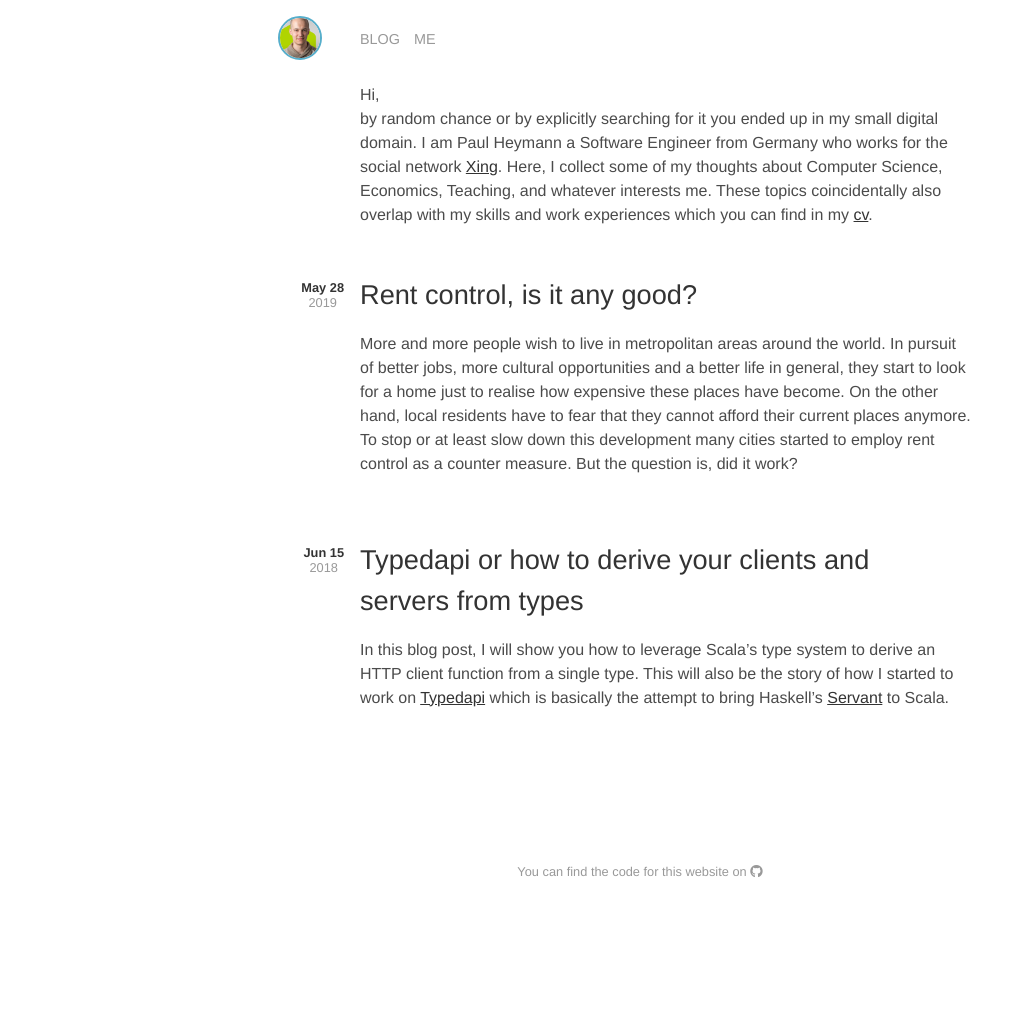
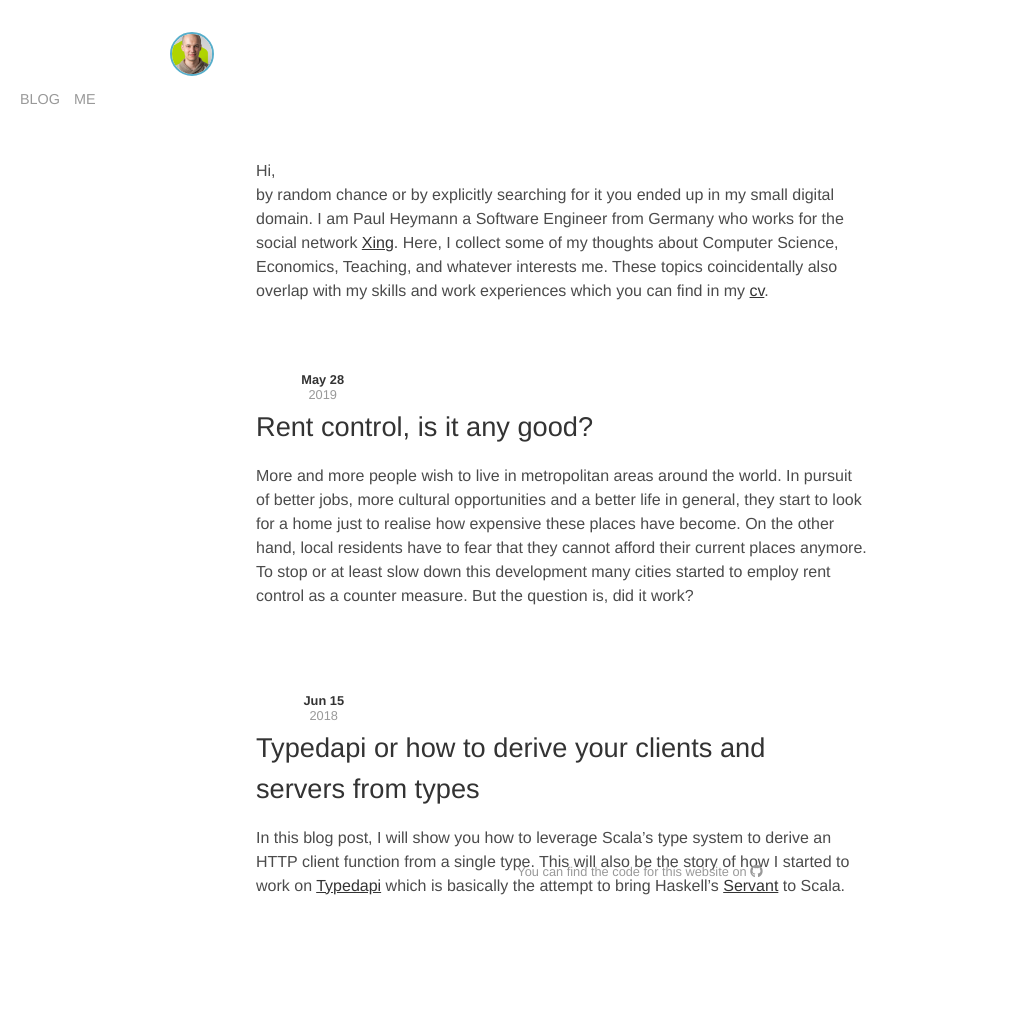
Before and after one commit to pheymann/paulheymann-website, a Jekyll site: the page built from index.md, in a window 1280 px wide. Shown: the whole page, without its empty margins (0-1012 px from the left). Built offline with Jekyll 4.4.1, drawn with Linux system fonts in a browser that asks for light colours; nearby versions of some CDN libraries; before the commit the page ends 900 px from its top, so only the background shows below that.

Commit message:
updated deps and started to refactoring

```diff
--- a/_layouts/basic.html
+++ b/_layouts/basic.html
@@ -4,7 +4,7 @@
     <meta charset="UTF-8">
     <meta name="viewport" content="width=device-width, initial-scale=1.0">
 
-    <link rel="stylesheet" type="text/css" href="{{site.baseurl}}/assets/css/style.css">
+    <link rel="stylesheet" type="text/css" href="{{site.baseurl}}/assets/css/index.css">
     <link rel="stylesheet" href="https://use.fontawesome.com/releases/v5.8.2/css/all.css" integrity="sha384-oS3vJWv+0UjzBfQzYUhtDYW+Pj2yciDJxpsK1OYPAYjqT085Qq/1cq5FLXAZQ7Ay" crossorigin="anonymous">
 
     {%- if page.head_title -%}
@@ -30,23 +30,18 @@
     </script>
   </head>
   <body>
-    <div class="container">
     <header>
-        <div class="nav-body">
-          <div class="row">
-            <div class="col left-col">
+        <div class="image-container">
           <a href="{{ site.baseurl }}/">
-                <img src="{{ site.baseurl }}/assets/img/profile.jpg" alt="profile picture" class="profile-img">
+            <img src="{{ site.baseurl }}/assets/img/profile.jpg" alt="profile picture">
           </a>
         </div>
-            <div class="col right-col">
-              <ul class="nav-bar nav-bar-left">
+
+        <div class="navigation-container">
+          <ul>
             <li id="blog-nav"><a href="{{site.baseurl }}/">blog</a></li>
             <li><a href="{{ site.baseurl }}/cv">me</a></li>
           </ul>
-
-              <div class="clearfix"></div>
-            </div>
         </div>
       </div>
     </header>
@@ -56,6 +51,5 @@
     <footer>
       You can find the code for this website on <a href="https://github.com/pheymann/paulheymann-website"><i class="fab fa-github"></i></a>
     </footer>
-    </div>
   </body>
 </html>
--- /dev/null
+++ b/_sass/basic.scss
@@ -0,0 +1,53 @@
+
+header {
+    float: left;
+    width: 100%;
+    display: table;
+
+    $image-ctn-width: 30%;
+
+    .image-container {
+        width: $image-ctn-width;
+
+        a {
+            img {
+                height: 40px;
+                border-radius: 50%;
+                vertical-align: middle;
+                border-style: solid;
+                border-width: 2px;
+                border-color: #56aecb; /* link blue */
+            }
+        }
+    }
+
+    .navigation-container {
+        width: 100% - $image-ctn-width;
+
+        ul {
+            margin: 10px 0 0 20px;
+            float: left;
+            list-style: none;
+            padding-left: 0;
+            margin-top: 0.7em;
+
+            li {
+                display: inline-block;
+                text-transform: uppercase;
+                margin-right: 0.6em;
+
+                a {
+                    text-decoration: none;
+                    color: #999; /* light grey */
+                    font-size: 0.9em;
+                    font-weight: lighter;
+
+                    &:hover,
+                    &:active {
+                        color: #56aecb; /* link blue */
+                    }
+                }
+            }
+        }
+    }
+}
--- /dev/null
+++ b/_sass/simple-grid.scss
@@ -0,0 +1,83 @@
+// SIMPLE GRID - SASS/SCSS
+// grid
+
+$width: 96%;
+$gutter: 4%;
+$breakpoint-small: 33.75em; // 540px
+$breakpoint-med: 45em; // 720px
+$breakpoint-large: 60em; // 960px
+
+.container {
+  width: 90%;
+  margin-left: auto;
+  margin-right: auto;
+
+  @media only screen and (min-width: $breakpoint-small) {
+    width: 80%;
+  }
+
+  @media only screen and (min-width: $breakpoint-large) {
+    width: 75%;
+    max-width: 60rem;
+  }
+}
+
+.row {
+  position: relative;
+  width: 100%;
+}
+
+.row [class^="col"] {
+  float: left;
+  margin: 0.5rem 2%;
+  min-height: 0.125rem;
+}
+
+.row::after {
+  content: "";
+  display: table;
+  clear: both;
+}
+
+.col-1,
+.col-2,
+.col-3,
+.col-4,
+.col-5,
+.col-6,
+.col-7,
+.col-8,
+.col-9,
+.col-10,
+.col-11,
+.col-12 {
+  width: $width;
+}
+
+.col-1-sm { width:($width / 12) - ($gutter * 11 / 12); }
+.col-2-sm { width: ($width / 6) - ($gutter * 10 / 12); }
+.col-3-sm { width: ($width / 4) - ($gutter * 9 / 12); }
+.col-4-sm { width: ($width / 3) - ($gutter * 8 / 12); }
+.col-5-sm { width: ($width / (12 / 5)) - ($gutter * 7 / 12); }
+.col-6-sm { width: ($width / 2) - ($gutter * 6 / 12); }
+.col-7-sm { width: ($width / (12 / 7)) - ($gutter * 5 / 12); }
+.col-8-sm { width: ($width / (12 / 8)) - ($gutter * 4 / 12); }
+.col-9-sm { width: ($width / (12 / 9)) - ($gutter * 3 / 12); }
+.col-10-sm { width: ($width / (12 / 10)) - ($gutter * 2 / 12); }
+.col-11-sm { width: ($width / (12 / 11)) - ($gutter * 1 / 12); }
+.col-12-sm { width: $width; }
+
+@media only screen and (min-width: $breakpoint-med) {
+  .col-1 { width:($width / 12) - ($gutter * 11 / 12); }
+  .col-2 { width: ($width / 6) - ($gutter * 10 / 12); }
+  .col-3 { width: ($width / 4) - ($gutter * 9 / 12); }
+  .col-4 { width: ($width / 3) - ($gutter * 8 / 12); }
+  .col-5 { width: ($width / (12 / 5)) - ($gutter * 7 / 12); }
+  .col-6 { width: ($width / 2) - ($gutter * 6 / 12); }
+  .col-7 { width: ($width / (12 / 7)) - ($gutter * 5 / 12); }
+  .col-8 { width: ($width / (12 / 8)) - ($gutter * 4 / 12); }
+  .col-9 { width: ($width / (12 / 9)) - ($gutter * 3 / 12); }
+  .col-10 { width: ($width / (12 / 10)) - ($gutter * 2 / 12); }
+  .col-11 { width: ($width / (12 / 11)) - ($gutter * 1 / 12); }
+  .col-12 { width: $width; }
+}
--- /dev/null
+++ b/_sass/typography.scss
@@ -0,0 +1,44 @@
+
+$text-color: #4b4b4b;
+$text-dark-color: #999;
+$header-color: #333;
+$hover-color: #56aecb;
+$active-color: #56aecb;
+
+body {
+    font-family: "Helvetica", "Arial", sans-serif;
+    line-height: 1.5;
+    color: $text-color;
+}
+
+footer {
+    font-size: 0.8em;
+    color: $text-dark-color;
+    text-align: center;
+
+    a {
+        color: $text-dark-color;
+    }
+}
+
+h1,
+h2,
+h3,
+h4,
+h5,
+h6,
+strong {
+    color: $header-color;
+}
+
+a {
+    color: $header-color;
+
+    &:hover {
+        color: $hover-color;
+    }
+
+    &:active {
+        color: $active-color;
+    }
+}
--- a/assets/css/style.css
+++ b/assets/css/index.scss
@@ -1,8 +1,13 @@
+---
+# Front matter is needed for Jekyll.
+---
+
+@import 'typography';
+@import 'simple-grid';
+
+@import 'basic';
 
 body {
-    font-family: "Helvetica", "Arial", sans-serif;
-    line-height: 1.5;
-    color: #4b4b4b; /* default color */
     margin: 0;
 }
 
@@ -15,23 +20,6 @@ footer {
     bottom: 0;
     width: 100%;
     height: 3em;
-    font-size: 0.8em;
-    color: #999; /* light grey */
-    text-align: center;
-}
-
-footer a {
-    color: #999; /* light grey */
-}
-
-h1,
-h2,
-h3,
-h4,
-h5,
-h6,
-strong {
-    color: #333; /* strong color */
 }
 
 code,
@@ -51,15 +39,6 @@ pre {
     white-space: pre;
 }
 
-a {
-    color: #333; /* strong grey */
-}
-
-a:hover,
-a:active {
-    color: #56aecb; /* link blue */
-}
-
 img {
     display: block;
     margin: auto;
@@ -68,11 +47,6 @@ img {
 .image-capture {
     font-size: small;
     text-align: center;
-}
-
-.container {
-    position: relative;
-    min-height: 100vh;
 }
 
 .clearfix {
@@ -88,15 +62,6 @@ img {
 
 .invisible {
     opacity: 0;
-}
-
-.profile-img {
-    height: 40px;
-    border-radius: 50%;
-    vertical-align: middle;
-    border-style: solid;
-    border-width: 2px;
-    border-color: #56aecb; /* link blue */
 }
 
 .nav-body,
```
Also changed, not shown: Gemfile.lock. Lines whose indentation alone changed are shown as unchanged.
